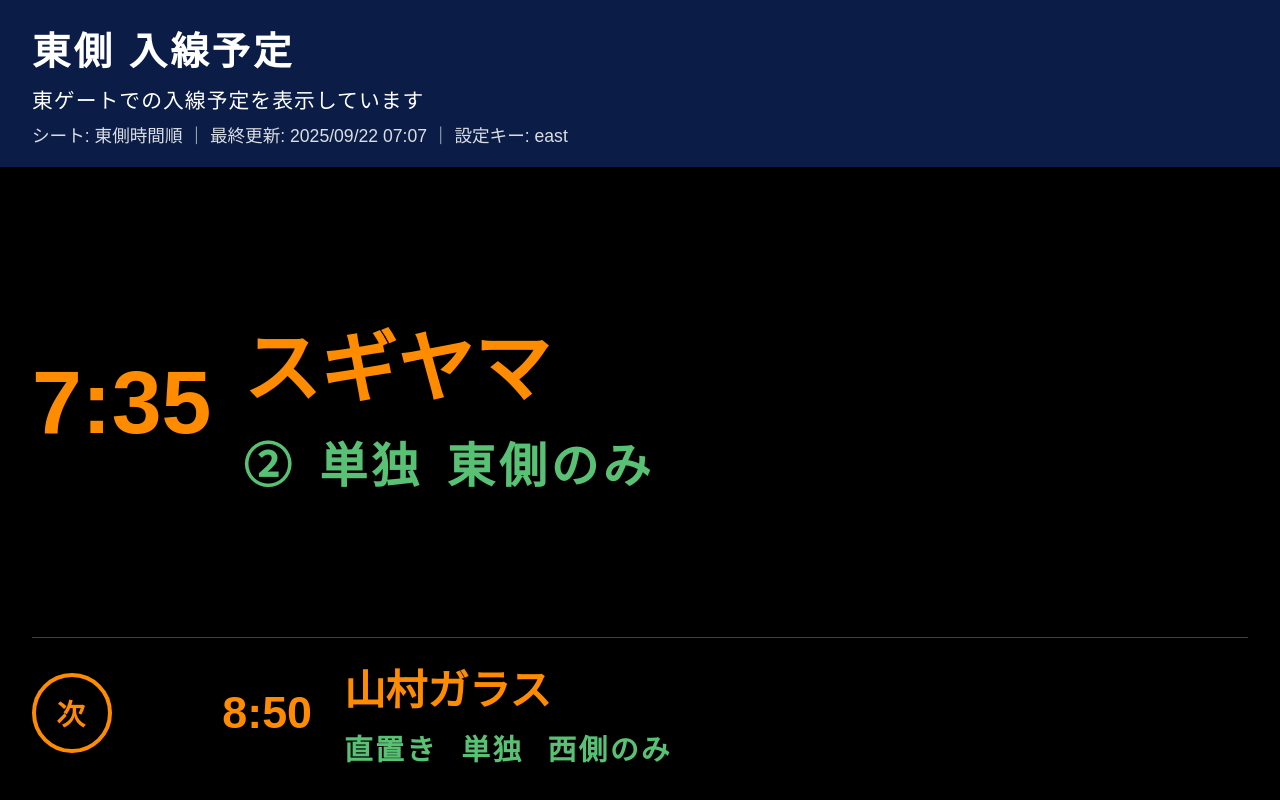
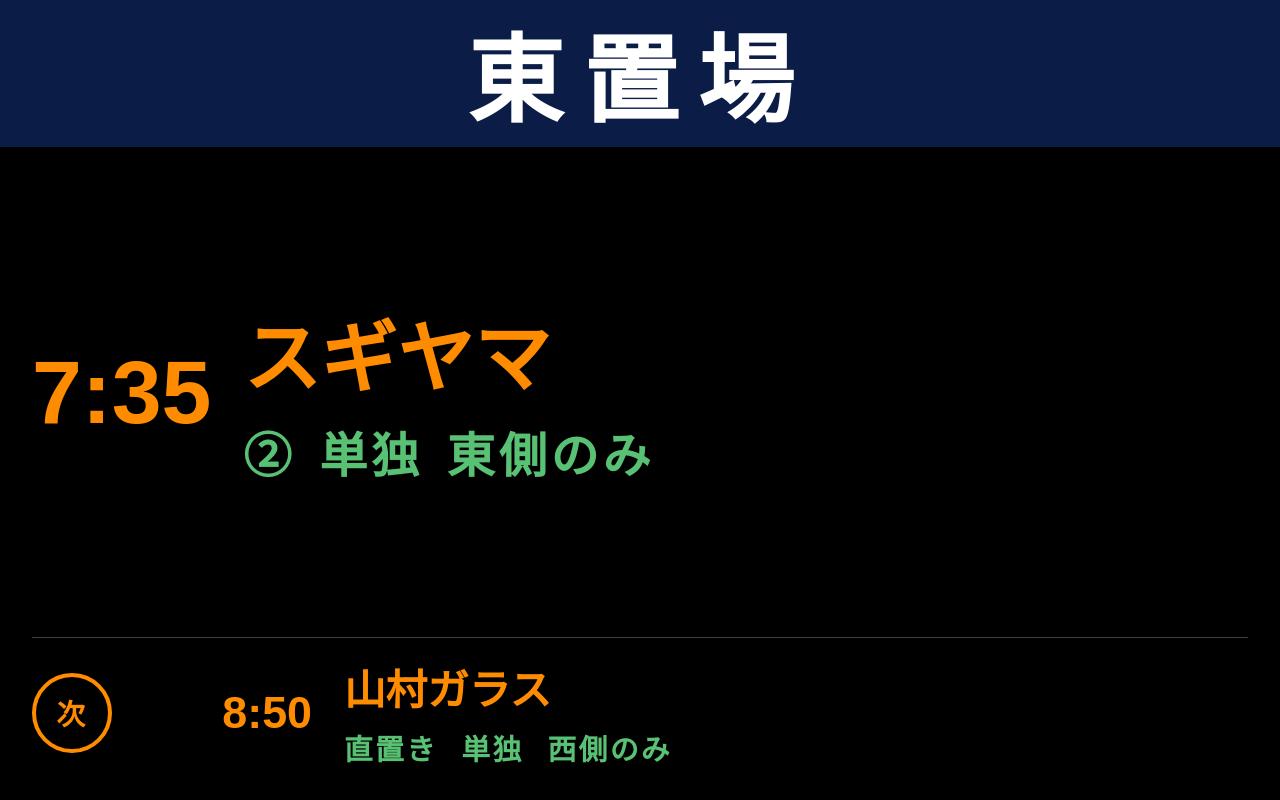
Before and after one commit to kmaruoka/essahoisa, a React (Vite) app: page / in a window 1280 px wide. Built offline with nearby package versions, Linux system fonts and the light colour scheme.

Commit message:
fix: header

```diff
--- a/public/config/monitor-config.json
+++ b/public/config/monitor-config.json
@@ -6,7 +6,7 @@
   "monitors": [
     {
       "id": "1",
-      "title": "東側 入線予定",
+      "title": "東置場",
       "dataUrl": "/data/east.json",
       "sheetKey": "east",
       "hasAudio": true,
@@ -17,7 +17,7 @@
     },
     {
       "id": "2",
-      "title": "東側 入線予定 (表示専用)",
+      "title": "東置場",
       "dataUrl": "/data/east.json",
       "sheetKey": "east",
       "hasAudio": false,
@@ -27,7 +27,7 @@
     },
     {
       "id": "3",
-      "title": "西側 入線予定",
+      "title": "西置場",
       "dataUrl": "/data/west.json",
       "sheetKey": "west",
       "hasAudio": true,
--- a/src/components/ScheduleScreen.tsx
+++ b/src/components/ScheduleScreen.tsx
@@ -89,23 +89,10 @@ export const ScheduleScreen = ({ monitor, appConfig }: ScheduleScreenProps) => {
     setLastSpokenId(target.id);
   }, [monitor.hasAudio, monitor.speechFormat, monitor.speechRate, monitor.speechPitch, monitor.speechLang, appConfig.speechFormat, mainEntries, lastSpokenId]);
 
-  const headerMeta: string[] = [];
-  if (data?.meta?.sheetName) {
-    headerMeta.push(`シート: ${data.meta.sheetName}`);
-  }
-  if (data?.meta?.generatedAt) {
-    headerMeta.push(`最終更新: ${toDisplayTime(data.meta.generatedAt)}`);
-  }
-  if (monitor.sheetKey) {
-    headerMeta.push(`設定キー: ${monitor.sheetKey}`);
-  }
-
   return (
     <div className="screen">
       <header className="header">
         <div className="header-title">{monitor.title}</div>
-        {monitor.headerNote && <div className="header-note">{monitor.headerNote}</div>}
-        {headerMeta.length > 0 && <div className="header-meta">{headerMeta.join(' ｜ ')}</div>}
         {!SPEECH_SUPPORTED && monitor.hasAudio && (
           <div className="header-note">※ このブラウザーでは音声合成が利用できません。</div>
         )}
--- a/src/styles.css
+++ b/src/styles.css
@@ -36,30 +36,22 @@ a {
 .header {
   background: var(--color-header-bg);
   color: var(--color-header-text);
-  padding: 1.25rem 2rem;
+  padding: 0.25rem;
   display: flex;
   flex-direction: column;
-  gap: 0.5rem;
 }
 
 .header-title {
-  font-size: 2.4rem;
+  font-size: 6rem;
   font-weight: 700;
-  letter-spacing: 0.08em;
+  letter-spacing: 0.2em;
+  text-align: center;
 }
 
 .header-note {
   font-size: 1.3rem;
   font-weight: 500;
   letter-spacing: 0.05em;
-}
-
-.header-meta {
-  font-size: 1.1rem;
-  opacity: 0.85;
-  display: flex;
-  gap: 2rem;
-  flex-wrap: wrap;
 }
 
 .main {
```
